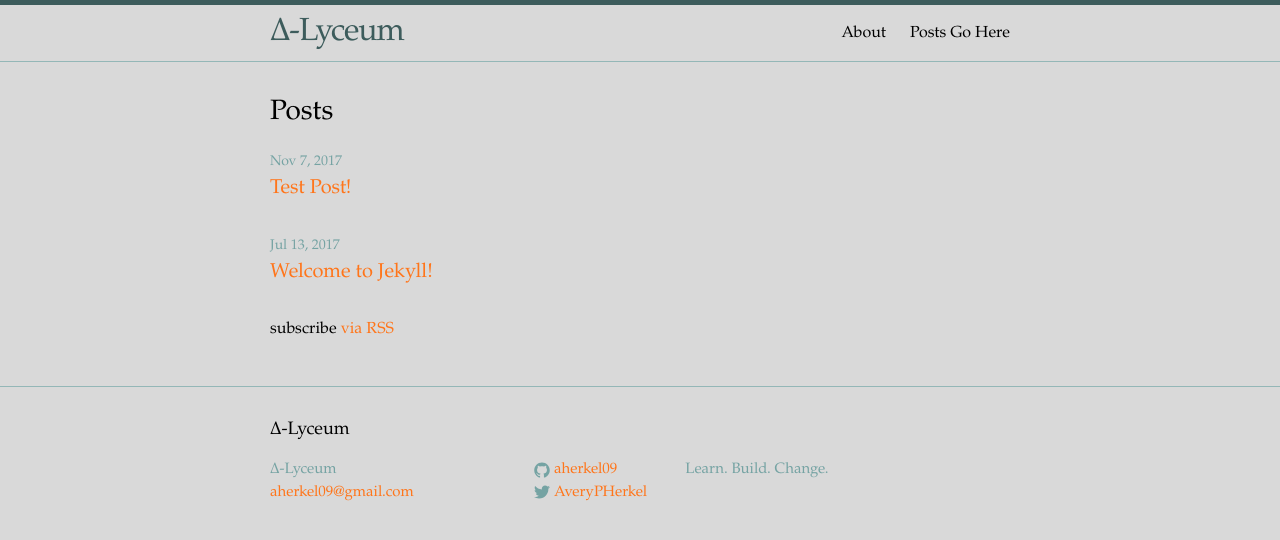
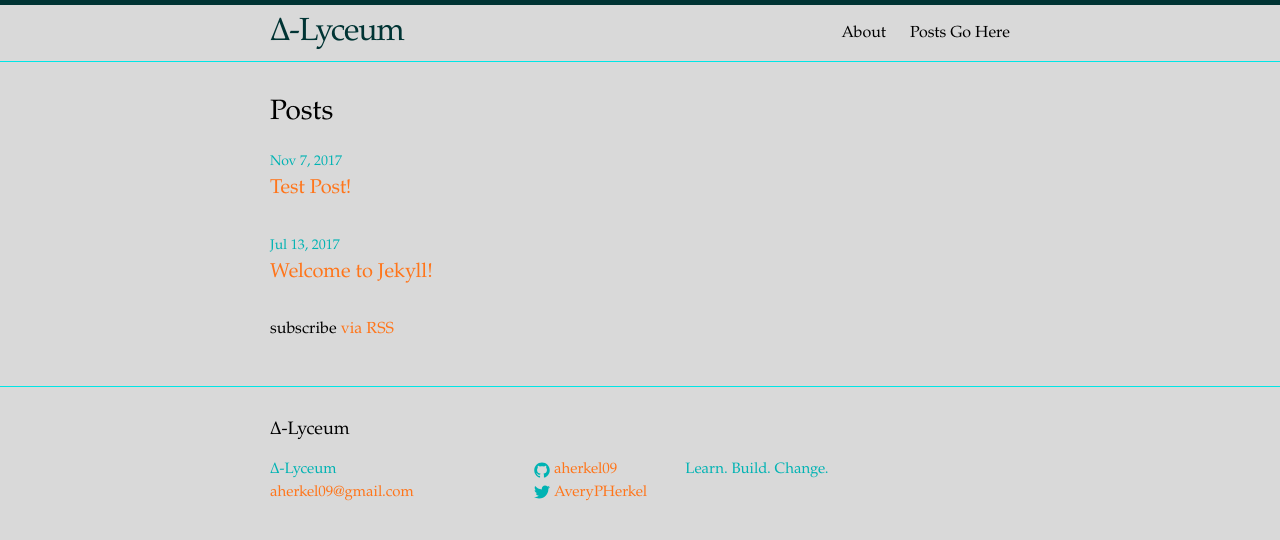
Before and after one commit to DeltaLyceum/aherkel09.github.io, a Jekyll site: the page built from index.html, in a window 1280 px wide. Shown: the top 540 px of the page. Built offline with Jekyll 4.4.1, drawn with Linux system fonts in a browser that asks for light colours.

Commit message:
Update main.scss

```diff
--- a/css/main.scss
+++ b/css/main.scss
@@ -18,7 +18,7 @@ $text-color:       #000000;
 $background-color: #d9d9d9;
 $brand-color:      #ff751a;
 
-$grey-color:       #75a3a3;
+$grey-color:       #00b3b3;
 $grey-color-light: lighten($grey-color, 10%);
 $grey-color-dark:  darken($grey-color, 25%);
 
```
